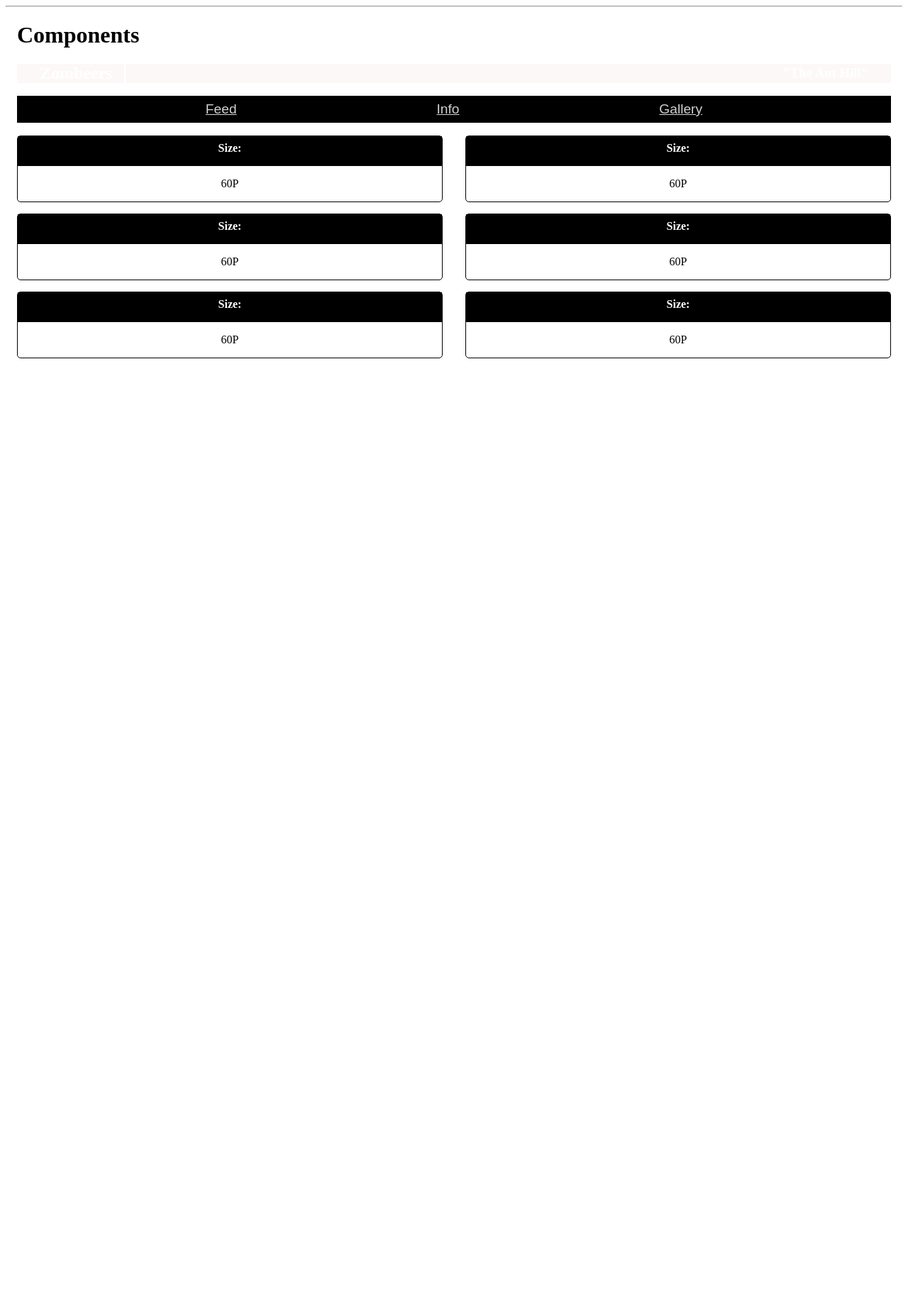
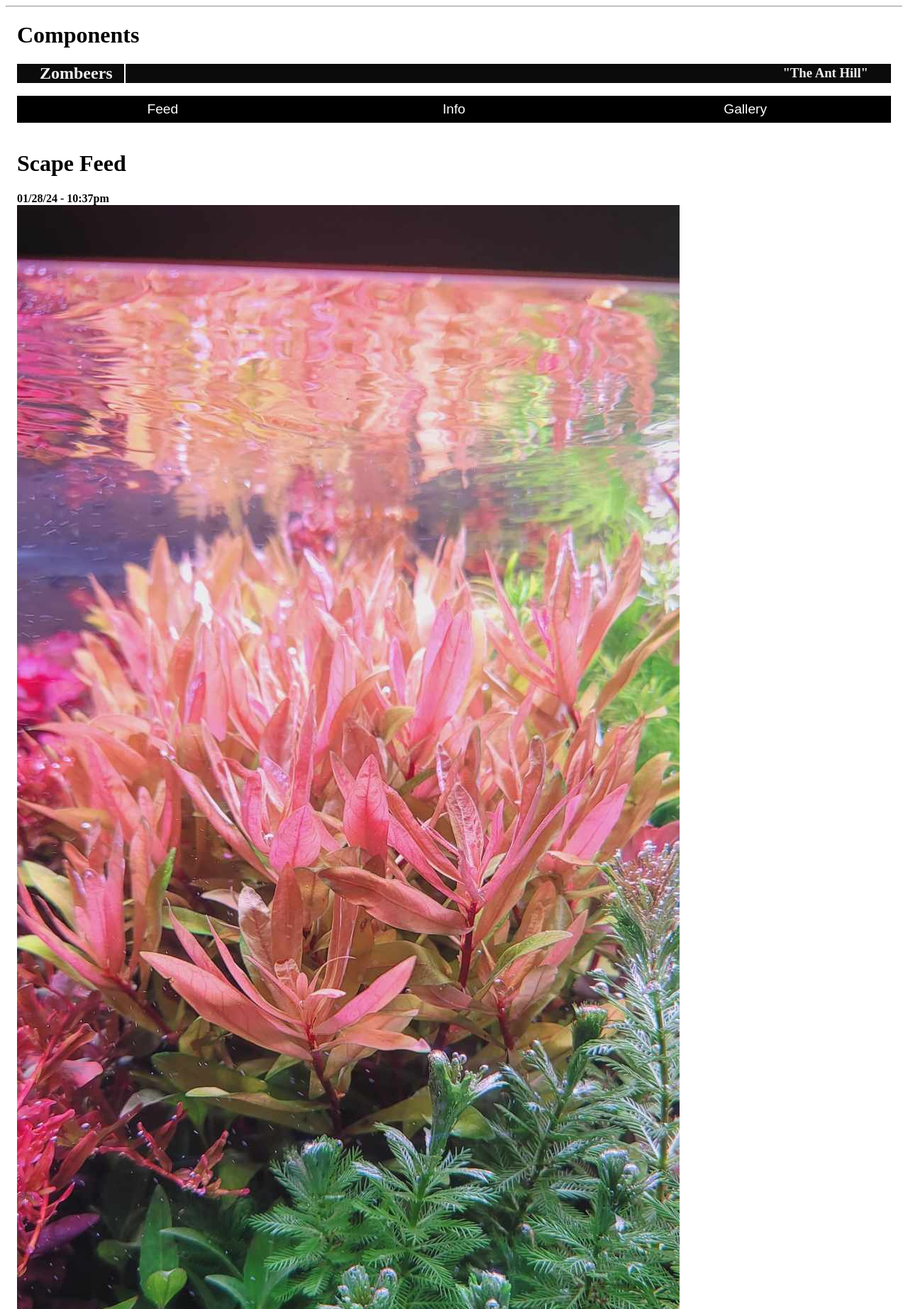
Before and after one commit to k1tig/aq4, a Django app: template dev/templates/components.html in a window 1280 px wide. Shown: the part 75-1920 px from the top of the page at 71% size. Before the commit the page ends 580 px from the top, so only its background shows below. Run offline with Django 5.2, Linux system fonts and the light colour scheme; the template is opened without the code that fills it, so the values that code supplies are empty.

Commit message:
started scape feed and info tabs

```diff
--- a/dev/templates/components.html
+++ b/dev/templates/components.html
@@ -23,50 +23,79 @@
             </div>
             <br>
             <div class="scape_section">
-                <a href="#">Feed</a>
-                <a href="#">Info</a>
-                <a href="#">Gallery</a>
+                <button onclick="openTab('ScapeFeed')">Feed</button>
+                <button onclick="openTab('ScapeInfo')">Info</button>
+                <button onclick="openTab('ScapeGallery')">Gallery</button>
             </div>
             <br>
-            <div id="scape_info">
+
+
+            <div id="ScapeFeed" class="scape_tab">
+                <h1>Scape Feed</h1>
+
+                <section id="feed_body">
+                    <div class="feed_post">
+                        <div>
+                            <h4>01/28/24 - 10:37pm</h4>
+                        </div>
+                        <div><img src="/dev/media/pic_1.jpg"></div>
+                        <div><img src="/dev/media/pic_2.jpg" alt=""></div>
+                        <div>
+                            <p>
+                                Finally changed the foreground on the iwagumi. Diatoms and Godzilla were pissing all over the soild which caused the kh to change to No4. I'm hoping with enough ADA excel we will be able to beat this meet.
+                            </p>
+                        </div>
+                        <div>
+                            <p>Change Log: Add: Pogostemon Helferi, Update: General, Remove: S. Repens</p>
+                        </div>
+                    </div>
+                </section>
+            </div>
+
+            <div id="ScapeInfo" class="scape_tab" style="display: none;">
                 <div id="equipment">
-                    <div id="box_border">
-                        <div class="box_title"> <h4>Size:</h4></div>
+                    <div class="box_border">
+                        <div class="box_title"> <h4>Size</h4></div>
                         <div class="box_item"> <p>60P</p></div>
                     </div>
-                    <div id="box_border">
-                        <div class="box_title"> <h4>Size:</h4></div>
-                        <div class="box_item"> <p>60P</p></div>
+                    <div class="box_border">
+                        <div class="box_title"> <h4>Volume</h4></div>
+                        <div class="box_item"> <p>66L</p></div>
                     </div>
-                    <div id="box_border">
-                        <div class="box_title"> <h4>Size:</h4></div>
-                        <div class="box_item"> <p>60P</p></div>
+                    <div class="box_border">
+                        <div class="box_title"> <h4>Lighting</h4></div>
+                        <div class="box_item"> <p>Chihiros WRGB2</p></div>
                     </div>
-                    <div id="box_border">
-                        <div class="box_title"> <h4>Size:</h4></div>
-                        <div class="box_item"> <p>60P</p></div>
+                    <div class="box_border">
+                        <div class="box_title"> <h4>Filtration</h4></div>
+                        <div class="box_item"> <p>Oase Biomaster 350</p></div>
                     </div>
-                    <div id="box_border">
-                        <div class="box_title"> <h4>Size:</h4></div>
-                        <div class="box_item"> <p>60P</p></div>
+                    <div class="box_border">
+                        <div class="box_title"> <h4>Soil</h4></div>
+                        <div class="box_item"> <p>Yes</p></div>
                     </div>
-                    <div id="box_border">
-                        <div class="box_title"> <h4>Size:</h4></div>
-                        <div class="box_item"> <p>60P</p></div>
+                    <div class="box_border">
+                        <div class="box_title"> <h4>Co2</h4></div>
+                        <div class="box_item"> <p>Yes</p></div>
                     </div>
                 </div>
             </div>
+
+            <div id="ScapeGallery" class="scape_tab" style="display: none;">
+                <h1>Gallery</h1>
+            </div>
         </div>
+    </main>
 
-
-
-
-
-
-
-
-
-
-    </main>
+    <script>
+        function openTab(tabName) {
+          var i;
+          var x = document.getElementsByClassName("scape_tab");
+          for (i = 0; i < x.length; i++) {
+            x[i].style.display = "none";
+          }
+          document.getElementById(tabName).style.display = "block";
+        }
+        </script>
 </body>
 </html>
--- a/dev/templates/style_components.css
+++ b/dev/templates/style_components.css
@@ -8,44 +8,59 @@ header {
 h4, p{
     margin: 0;
 }
-
 main {
     margin: 0rem 1rem;
 }
-
 #scape_view h2 {
     border-right: solid rgb(255, 255, 255) 2px;
 }
-
 #scape_header h2, h3 {
-    color:rgb(255, 255, 255);
+    color:rgb(238, 238, 238);
     margin: 0;
     padding: 0rem 1rem;
 }
-
 #scape_header {
-    background-color: rgb(253, 248, 248);
+    background-color: rgb(11, 11, 11);
     display: flex;
     justify-content: space-between;
     align-items: center;
     padding: 0rem 1rem;
     margin: 0rem;
 }
-
 .scape_section{
-    display: flex;
-    justify-content: space-evenly;
+    display: grid;
+    grid-template-columns: 1fr 1fr 1fr;
     background-color: black;
 }
 
-.scape_section a{
+.scape_section button{
+    border: none;
+    background: none;
+    display: flex;
+    justify-content: center;
     font-size: 1.2rem;
     font-family: Arial, Helvetica, sans-serif;
-    color: rgb(209, 209, 209);
-    padding: .5rem 1rem;
+    color: white;
+
+    padding: .5rem 0;
+    text-decoration: none;
 }
-.scape_section a:hover{
-    background-color: gray;
+.scape_section button:hover{
+    color:black;
+    background-color: rgb(122, 122, 122);
+
+}
+
+/* Start of Scape Feed style */
+
+.feed_post{
+    display: grid;
+    grid-template-columns: 1fr;
+}
+
+.feed_post img{
+    max-width: 100%;
+    height: auto;
 }
 
 #equipment{
@@ -54,8 +69,7 @@ main {
     grid-template-columns: 1fr 1fr;
     grid-gap: 1rem 2rem;
 }
-
-#box_border{
+.box_border{
     border-radius: 5px;
     border: solid black 1px;
 }
@@ -66,9 +80,10 @@ main {
     background-color: black;
     padding-top: .5rem;
     padding-bottom: 1rem;
+    font-size: 1.2rem;
 }
-
 .box_item{
+    font-weight: bold;
     display: flex;
     justify-content: center;
     padding: 1rem 0;
```
Also changed, not shown: dev/media/pic_1.jpg (added), dev/media/pic_2.jpg (added).
